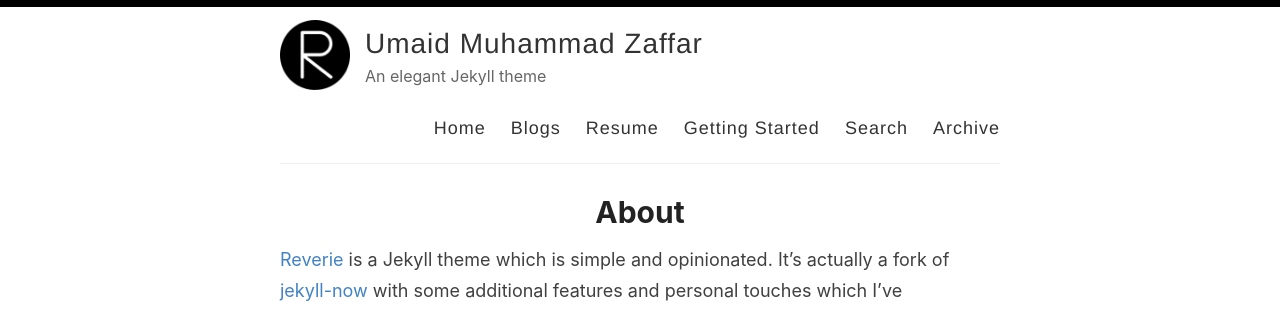
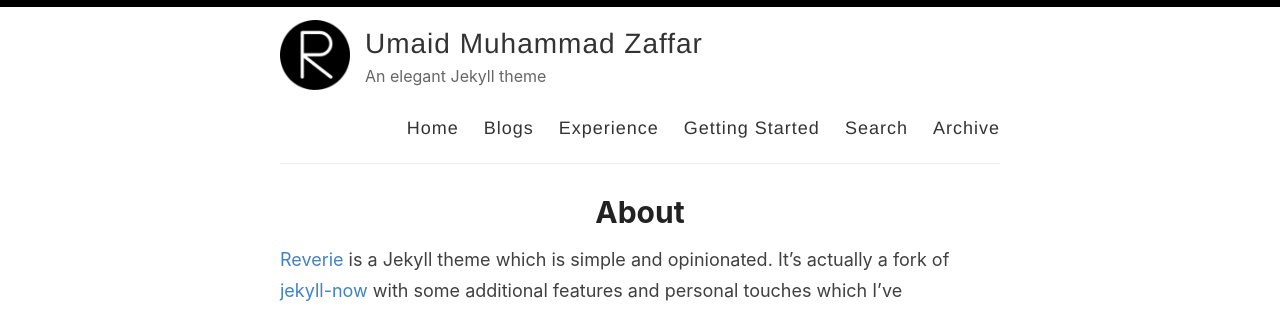
Before and after one commit to umaidmz/umaidmz.github.io, a Jekyll site: the page built from _pages/about.md, in a window 1280 px wide. Shown: the top 311 px of the page. Built offline with Jekyll 4.4.1, drawn with Linux system fonts in a browser that asks for light colours.

Commit message:
Updated Resume

```diff
--- a/_layouts/default.html
+++ b/_layouts/default.html
@@ -30,7 +30,7 @@
             <nav>
               <a href="{{ site.baseurl }}/">Home</a>
               <a href="{{ site.baseurl }}/blogs">Blogs</a>
-              <a href="{{ site.baseurl }}/resume">Resume</a>
+              <a href="{{ site.baseurl }}/experience">Experience</a>
               <a href="{{ site.baseurl }}/getting-started">Getting Started</a>
               <a href="{{ site.baseurl }}/search">Search</a>
               <a href="{{ site.baseurl }}/archive">Archive</a>
```
